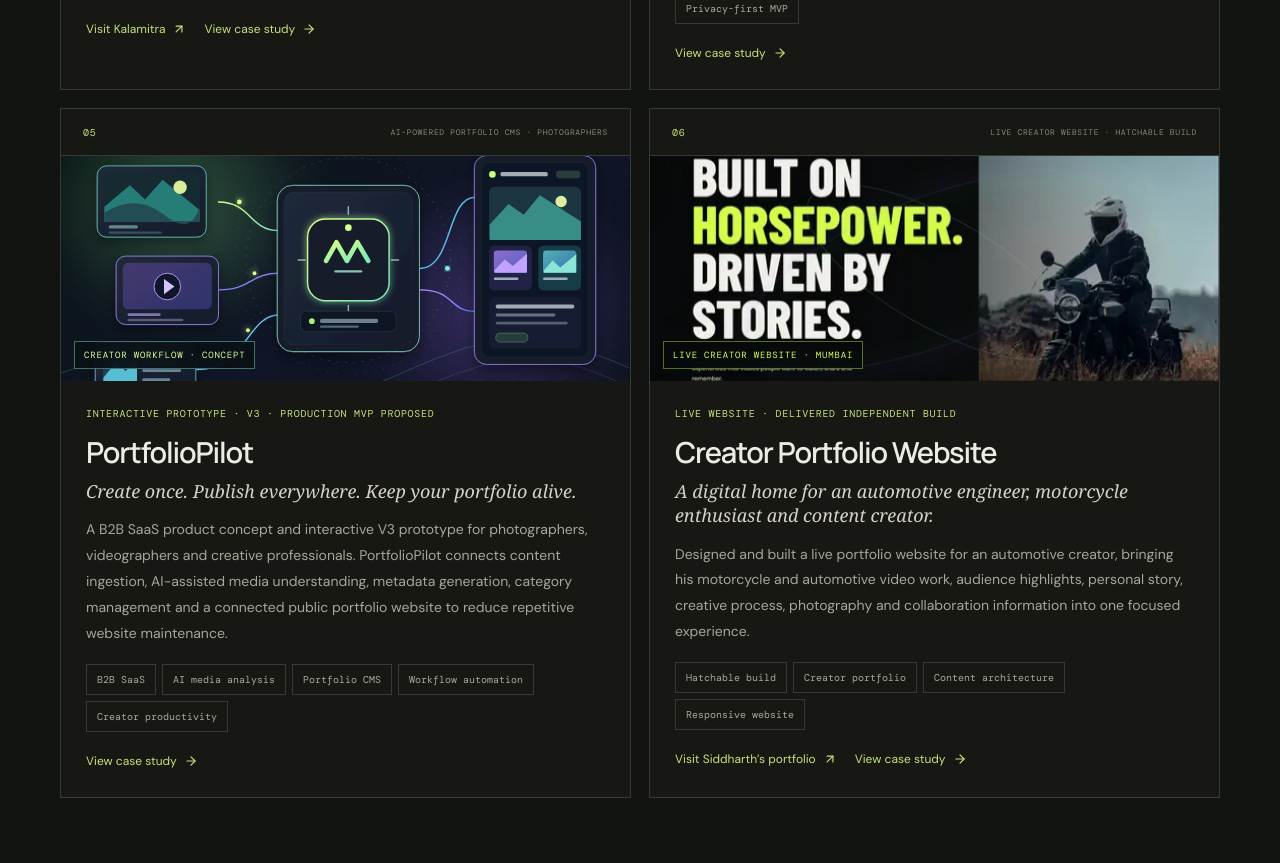
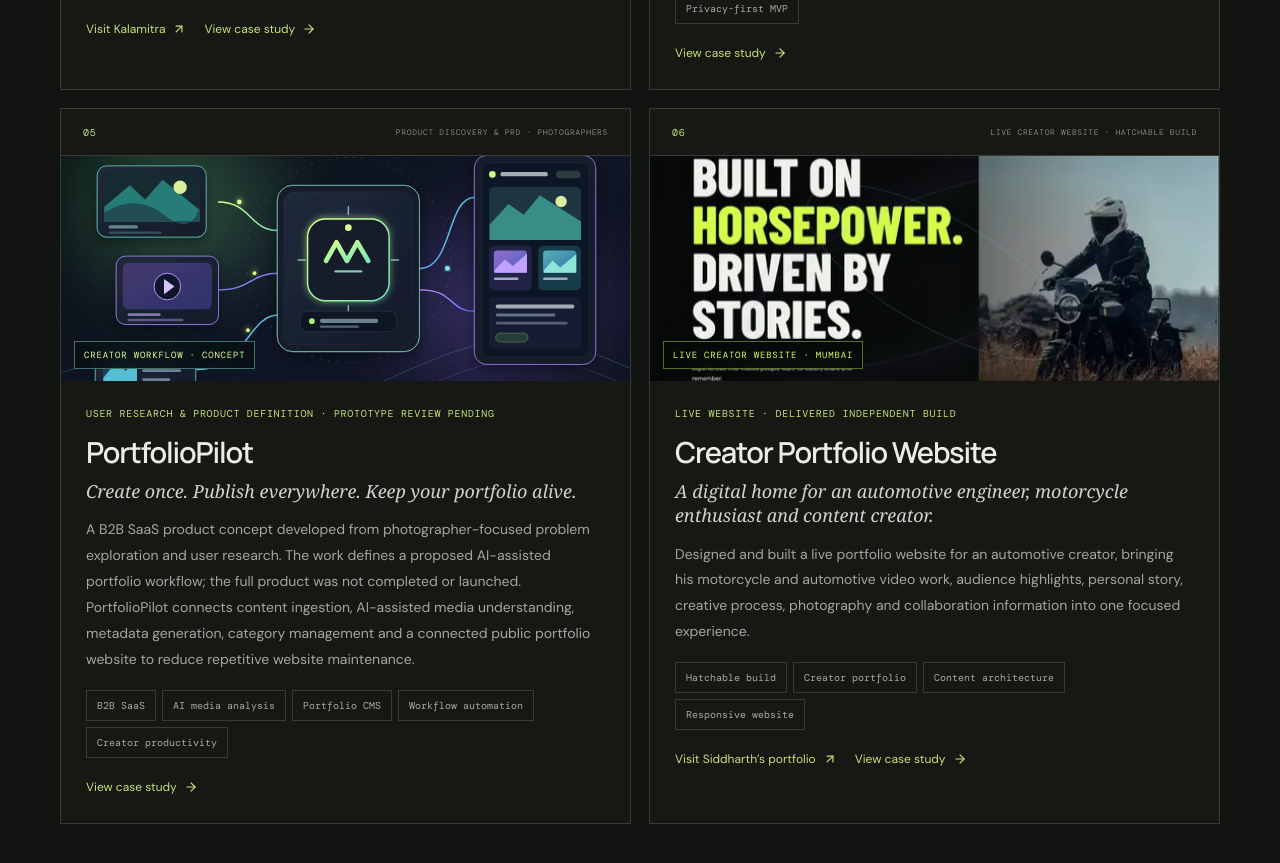
Before and after one commit to SanaChoughule/sana-choughule-portfolio, a React (Vite) app: page / in a window 1280 px wide. Shown: the part 2740-3603 px from the top of the page. Built offline with nearby package versions, Linux system fonts and the light colour scheme.

Commit message:
Clarify PortfolioPilot as research and product definition, not a completed product

```diff
--- a/src/App.jsx
+++ b/src/App.jsx
@@ -85,12 +85,12 @@ const projects = [
     visual: 'plan'
   },
   {
-    number: '05', type: 'AI-POWERED PORTFOLIO CMS · PHOTOGRAPHERS',
+    number: '05', type: 'PRODUCT DISCOVERY & PRD · PHOTOGRAPHERS',
     name: 'PortfolioPilot',
     subtitle: 'Create once. Publish everywhere. Keep your portfolio alive.',
-    description: 'A B2B SaaS product concept and interactive V3 prototype for photographers, videographers and creative professionals. PortfolioPilot connects content ingestion, AI-assisted media understanding, metadata generation, category management and a connected public portfolio website to reduce repetitive website maintenance.',
+    description: 'A B2B SaaS product concept developed from photographer-focused problem exploration and user research. The work defines a proposed AI-assisted portfolio workflow; the full product was not completed or launched. PortfolioPilot connects content ingestion, AI-assisted media understanding, metadata generation, category management and a connected public portfolio website to reduce repetitive website maintenance.',
     tags: ['B2B SaaS', 'AI media analysis', 'Portfolio CMS', 'Workflow automation', 'Creator productivity'],
-    status: 'Interactive prototype · V3 · Production MVP proposed',
+    status: 'User research & product definition · Prototype review pending',
     links: [],
     details: [
       { heading: '01 — Where the idea came from', body: 'The idea started with a simple observation: photographers, videographers and creative professionals continuously produce new work—weddings, brand campaigns, fashion editorials, product films and creative projects. They often share their latest work on Instagram because it is quick and accessible, while their professional portfolio websites can remain outdated. The problem was not creating content; it was maintaining the digital portfolio that represents that content.' },
@@ -100,19 +100,19 @@ const projects = [
       { heading: '05 — Target users', body: 'The primary persona is an independent photographer managing their own website: they want to showcase recent work, maintain a professional presence, reduce administration and spend more time shooting and editing. Secondary users include videographers showcasing short films, event and promotional videos. A tertiary segment is creative agencies that manage multiple photographers, clients, portfolios and approval workflows.' },
       { heading: '06 — Two ways to bring new work into the portfolio', body: 'Option A — Instagram Reel URL: the photographer pastes a Reel link. The system validates it and attempts retrieval only through supported, authorised methods. If the original media cannot be accessed, it asks the user to upload the original file directly. Option B — Direct media upload: the photographer uploads the original video or media file. Direct upload is the more reliable primary ingestion path because it does not depend on Instagram content-access restrictions. The initial video formats in the PRD are MP4 and MOV.' },
       { heading: '07 — The core AI-assisted workflow', body: 'Upload media or provide a Reel URL → validate and ingest the media → process it and generate optimised web versions and thumbnails → analyse the visual content → recommend a category from the photographer’s existing categories → generate a title, description and tags → recommend portfolio grid placement → allow review or optional autopublish → update the connected public website. The photographer can review, edit, unpublish or reject content rather than surrendering creative control.' },
-      { heading: '08 — AI review and human control', body: 'The proposed AI review screen presents the video preview, suggested title and description, recommended category, confidence score, tags, thumbnail and suggested portfolio position. The photographer can edit generated fields, approve and publish, save as a draft or reject. Human approval is available, and autopublish is an optional setting that must respect the user’s chosen approval mode.' },
-      { heading: '09 — Portfolio CMS and grid management', body: 'The CMS manages portfolio content independently from the public website presentation. Photographers can view and search items, filter by category, edit metadata, feature or unfeature work, publish or unpublish, delete items and manually reorder them. The grid engine supports newest-first, featured-first, manual ordering and category-specific grids, with responsive desktop, tablet and mobile layouts, configurable aspect ratios and spacing. Adding new work should not unexpectedly change the existing website structure.' },
-      { heading: '10 — Website management and publishing', body: 'The website area is intended to let users configure a headline, biography, template, accent colours and grid presentation, preview their public portfolio, open the public site and integrate a portfolio widget into an external website. After approval or autopublish, the portfolio data is updated, the public portfolio API exposes the new item and the connected website renders the latest content while preserving existing items. The concept also defines public portfolio and embed routes.' },
+      { heading: '08 — AI review and human control', body: 'The proposed AI review experience would present a video preview, suggested title and description, recommended category, confidence score, tags, thumbnail and suggested portfolio position. The photographer can edit generated fields, approve and publish, save as a draft or reject. Human approval is available, and autopublish is an optional setting that must respect the user’s chosen approval mode.' },
+      { heading: '09 — Portfolio CMS and grid management', body: 'The proposed CMS would manage portfolio content independently from the public website presentation. Photographers can view and search items, filter by category, edit metadata, feature or unfeature work, publish or unpublish, delete items and manually reorder them. The grid engine supports newest-first, featured-first, manual ordering and category-specific grids, with responsive desktop, tablet and mobile layouts, configurable aspect ratios and spacing. Adding new work should not unexpectedly change the existing website structure.' },
+      { heading: '10 — Website management and publishing', body: 'The proposed website area would let users configure a headline, biography, template, accent colours and grid presentation, preview their public portfolio, open the public site and integrate a portfolio widget into an external website. After approval or autopublish, the portfolio data is updated, the public portfolio API exposes the new item and the connected website renders the latest content while preserving existing items. The concept also defines public portfolio and embed routes.' },
       { heading: '11 — Key product decisions', body: 'Direct upload is the primary reliable ingestion path; an Instagram URL is a convenience with a supported-retrieval fallback, not a guarantee of downloading arbitrary content. AI recommends from categories created by the photographer rather than inventing unlimited categories. Portfolio content is kept separate from website presentation so adding an item does not require rebuilding the site. Grid management is automatic but controllable, preserving featured work, manual ordering and the existing visual design. Human approval remains available, with autopublish configurable.' },
-      { heading: '12 — Product evolution: V1 to V3, with V4 proposed', body: 'V1 — Concept validation: dashboard, Instagram URL input, direct upload interface, portfolio grid, initial Java backend and a mock AI workflow. V2 — Workflow implementation: React frontend, Spring Boot backend, asynchronous import-job simulation, processing status, mock categorisation, portfolio item creation and automatic grid ordering. V3 — Portfolio CMS and website integration: dashboard navigation, portfolio and category management, edit/delete, publish/unpublish, website configuration, live portfolio website, embedded preview and shared backend data between dashboard and website. V4 — Proposed production MVP: replace simulations with FFmpeg media processing, real AI vision and metadata generation, PostgreSQL persistence, cloud object storage, production publishing, authentication and tenant isolation.' },
+      { heading: '12 — Product evolution and proposed roadmap', body: 'The product document describes a progression of concept stages: V1 outlines the initial dashboard, Instagram-link and direct-upload ideas, portfolio grid and mock AI workflow; V2 describes a more detailed upload-to-review flow and simulated processing; V3 defines the broader portfolio CMS and connected-website experience. These describe the planned evolution and scope of the concept, not confirmation that each version was fully implemented or released. V4 is the proposed production MVP with real media processing, AI integrations, persistence, cloud storage, production publishing, authentication and tenant isolation.' },
       { heading: '13 — PRD scope and core requirements', body: 'The product requirements cover authentication and user workspaces; portfolio creation and category configuration; direct video upload and supported Instagram URL validation; asynchronous media processing and thumbnail generation; AI content analysis and metadata; portfolio item management; responsive grid ordering; a publishing engine; public website configuration and embedding; and automation settings for AI metadata, categorisation, approval-required mode, autopublish and grid ordering.' },
-      { heading: '14 — Primary user journey and product screens', body: 'Primary journey: log in → open the dashboard → choose Add New Work → upload a video → validate the file → create a processing job → process media → analyse content → recommend metadata and category → review the result → approve and publish → update portfolio ordering → see the new item on the public website. The core screens are Login/Register, Overview, Portfolio, Categories, AI Review, Website, Settings and Public Portfolio. The alternative Reel journey validates a URL, attempts supported retrieval, and requests direct upload if retrieval is unavailable.' },
+      { heading: '14 — Proposed user journey and product screens', body: 'Primary journey: log in → open the dashboard → choose Add New Work → upload a video → validate the file → create a processing job → process media → analyse content → recommend metadata and category → review the result → approve and publish → update portfolio ordering → see the new item on the public website. The proposed screen set includes Login/Register, Overview, Portfolio, Categories, AI Review, Website, Settings and Public Portfolio. The alternative Reel journey validates a URL, attempts supported retrieval, and requests direct upload if retrieval is unavailable.' },
       { heading: '15 — Proposed technical architecture', body: 'Frontend: React, TypeScript, Vite and Tailwind CSS. Backend: Java 21, Spring Boot 3.x, Spring Security, REST APIs and background job processing. Data and infrastructure: PostgreSQL, Redis, S3-compatible storage such as AWS S3 or Cloudflare R2, FFmpeg, CDN and Docker. AI: a vision-capable LLM, a text-generation model and optional speech-to-text. The high-level flow is Photographer → React Dashboard → Spring Boot API → Media Processing → AI Analysis → Portfolio Engine → Database → Public Website.' },
       { heading: '16 — Data model, reliability and security', body: 'The initial data model includes User, Portfolio, Category, MediaAsset, PortfolioItem, AIAnalysis, ImportJob and WebsiteConfig. Production requirements include authentication and authorisation, tenant-level data isolation, secure media storage, encrypted secrets, signed media URLs where appropriate and audit logs. Processing should run asynchronously; failed jobs should be retryable, duplicate imports detected, publishing idempotent, and failures must not corrupt existing portfolio content. Object storage, background workers and CDN delivery support scalability.' },
       { heading: '17 — Success metrics and validation targets', body: 'The PRD proposes initial targets—not measured results—including median upload-to-publish time under two minutes for a short video, processing success above 95%, AI category recommendation acceptance above 85%, user correction rate below 15%, two to three manual steps per upload, website update latency under five seconds after publishing and zero duplicate published items. The proposed North Star Metric is creative portfolio items successfully published through automation per active photographer per month.' },
       { heading: '18 — MVP prioritisation', body: 'Must-have: authentication, portfolio creation, direct video upload, media processing, AI classification, metadata generation, category management, portfolio grid, publish/unpublish and a public portfolio website. Should-have: Instagram URL validation and supported retrieval, manual approval, featured work, custom ordering and website embed. Could-have: multiple portfolios per user, client workspaces, team collaboration, analytics, custom domains and white-label branding. Social media publishing, Instagram account management and advanced marketing automation are out of scope for the MVP.' },
       { heading: '19 — Expected business impact and open validation', body: 'The expected benefits are reduced portfolio-maintenance effort, more current professional portfolios, less repetitive administration, consistent categorisation, faster publishing and easier portfolio management. These are hypotheses to validate through interviews and usability testing. The production path still needs validation of supported Instagram retrieval, media-processing performance, AI accuracy and confidence thresholds, user approval behaviour, tenant isolation, storage costs, reliability and website integration across different stacks.' },
-      { heading: '20 — Project status and what is not claimed', body: 'The supplied product brief identifies the current product as an interactive V3 prototype. V1 and V2 describe concept validation and workflow simulation; V3 adds portfolio CMS and website-integration behaviour. V4 is the proposed production MVP, where simulated processing and mock AI are replaced with real media processing, AI integrations and production infrastructure. The success metrics are proposed targets, not achieved outcomes, and production readiness is not claimed.' }
+      { heading: '20 — Project status and what is not claimed', body: 'The work documented so far is photographer-focused problem exploration, user research and product definition, including the product concept, requirements, user journeys, proposed workflows, architecture direction and MVP prioritisation. The V1–V3 descriptions capture the evolution and scope of the concept; they are not claims of fully delivered product versions. The full product was not completed or launched. V4 remains a proposed production MVP. Prototype screens and any demonstrated interactions can be added after the prototype is shared and reviewed. The success metrics are proposed targets, not achieved outcomes, and production readiness is not claimed.' }
     ],
     visual: 'automation'
   },
```
